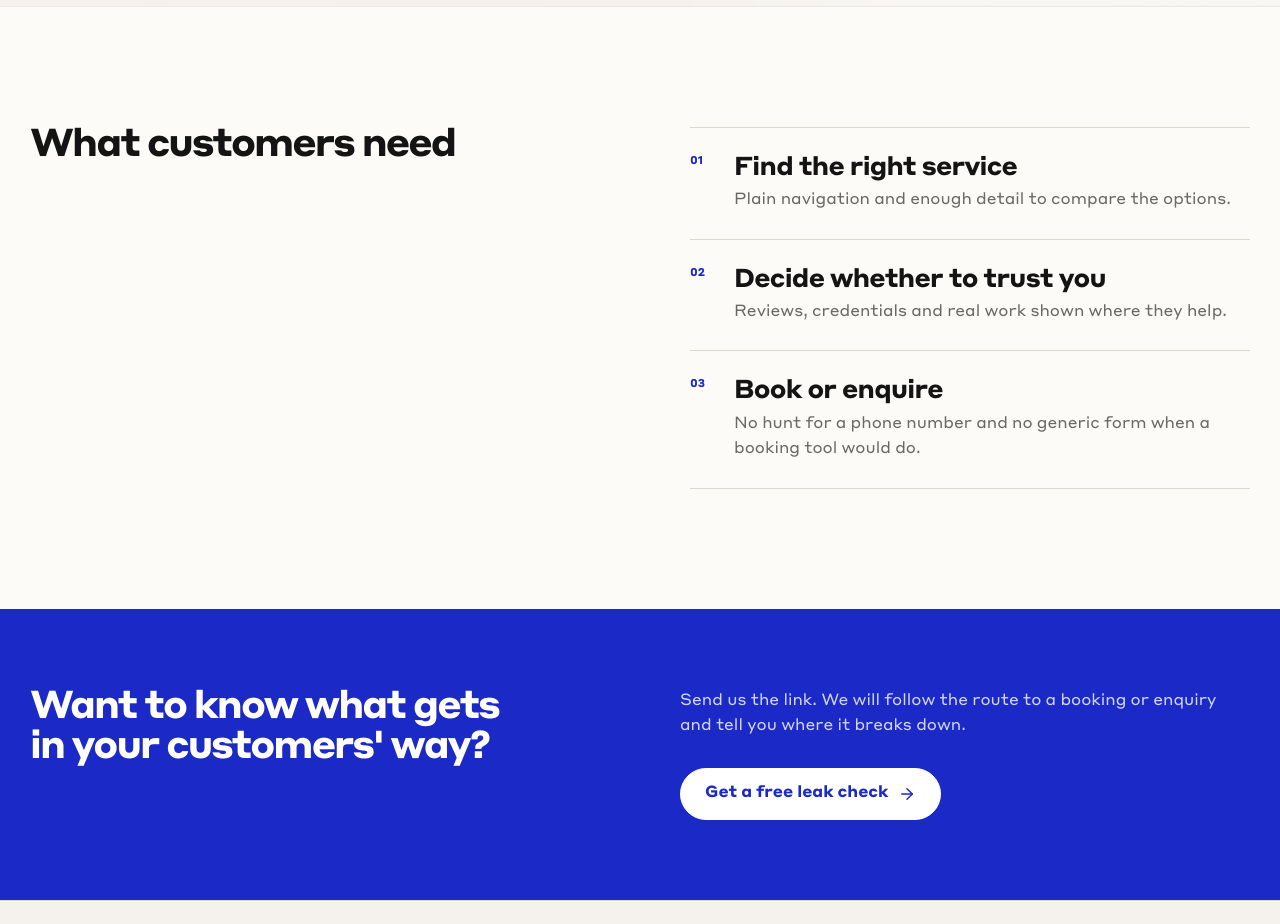
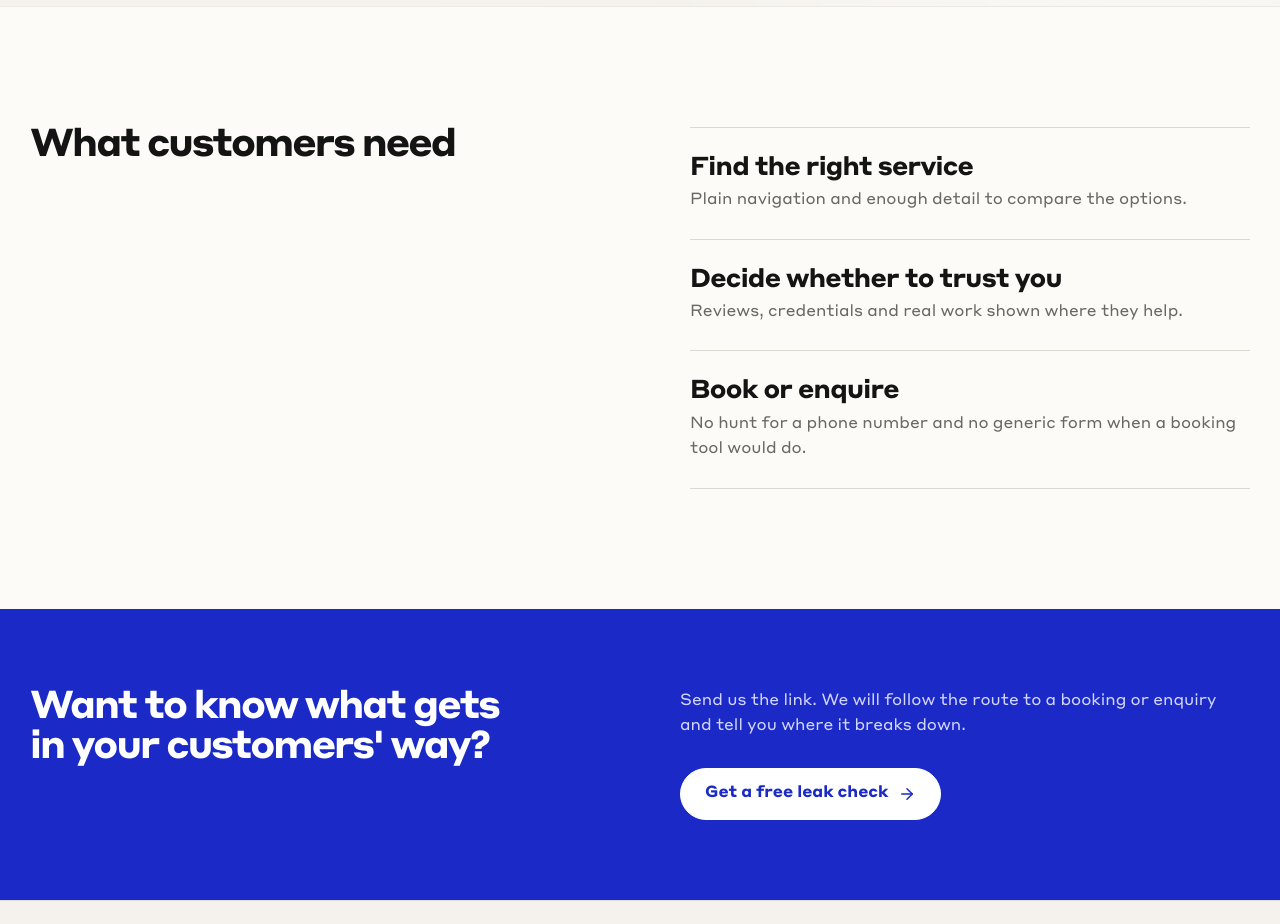
Before and after one commit to AdiKsOnDev/leakproof, a React (Vite) app: page /solutions in a window 1280 px wide. Shown: the part 2000-2924 px from the top of the page. Built offline with nearby package versions, Linux system fonts and the light colour scheme.

Commit message:
refactor(site-ui): remove numbering from shared needs list
- Drop 01/02/03 spans from the solutions page needs list
- Remove unused grid layout and span styles

```diff
--- a/src/pages/SolutionsPage.tsx
+++ b/src/pages/SolutionsPage.tsx
@@ -20,9 +20,9 @@ export function SolutionsPage() {
             <h2>What customers need</h2>
           </div>
           <div className="shared-needs-list">
-            <div data-reveal="right"><span>01</span><h3>Find the right service</h3><p>Plain navigation and enough detail to compare the options.</p></div>
-            <div data-reveal="right" data-reveal-delay="90"><span>02</span><h3>Decide whether to trust you</h3><p>Reviews, credentials and real work shown where they help.</p></div>
-            <div data-reveal="right" data-reveal-delay="180"><span>03</span><h3>Book or enquire</h3><p>No hunt for a phone number and no generic form when a booking tool would do.</p></div>
+            <div data-reveal="right"><h3>Find the right service</h3><p>Plain navigation and enough detail to compare the options.</p></div>
+            <div data-reveal="right" data-reveal-delay="90"><h3>Decide whether to trust you</h3><p>Reviews, credentials and real work shown where they help.</p></div>
+            <div data-reveal="right" data-reveal-delay="180"><h3>Book or enquire</h3><p>No hunt for a phone number and no generic form when a booking tool would do.</p></div>
           </div>
         </div>
       </section>
--- a/src/styles/_pages.scss
+++ b/src/styles/_pages.scss
@@ -639,21 +639,12 @@
 }
 
 .shared-needs-list > div {
-  display: grid;
-  grid-template-columns: 44px 1fr;
   padding: 25px 0;
   border-bottom: 1px solid $line;
 }
 
 .shared-needs-list > div:first-child {
   border-top: 1px solid $line;
-}
-
-.shared-needs-list span {
-  grid-row: span 2;
-  color: $blue;
-  font-size: $font-size-caption;
-  font-weight: 700;
 }
 
 .shared-needs-list h3,
```
